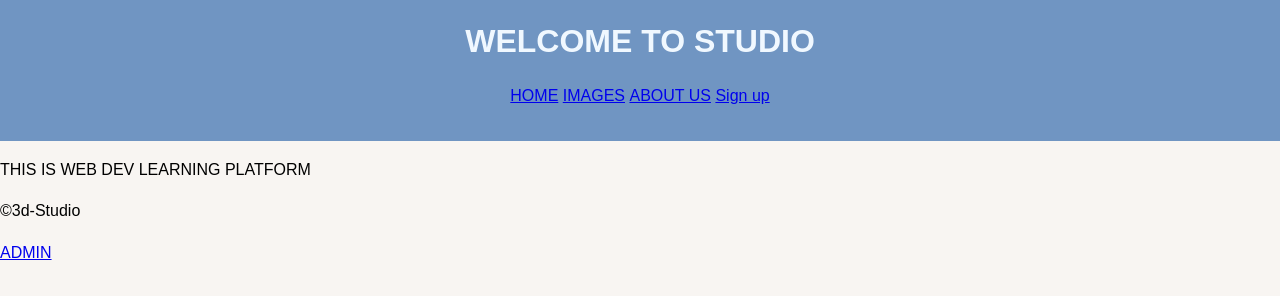
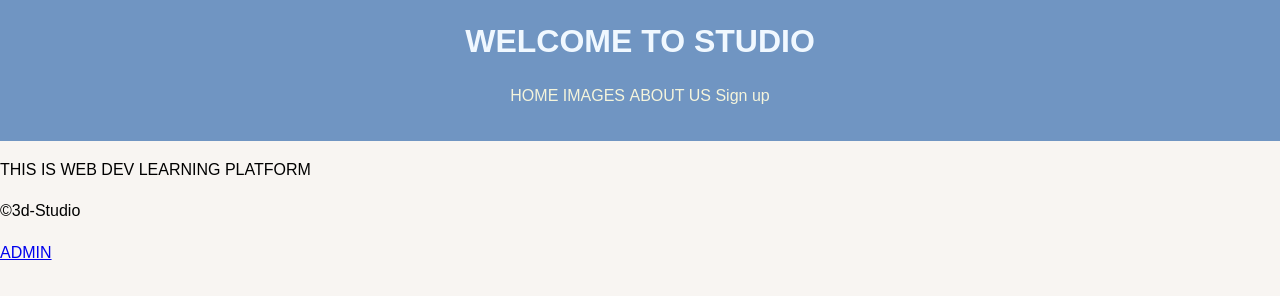
Before and after one commit to Karambir06/CSE329, a plain HTML site: page web.html in a window 1280 px wide. Drawn offline with Linux system fonts and the light colour scheme.

Commit message:
overwrite

```diff
--- a/style.css
+++ b/style.css
@@ -23,3 +23,7 @@ nav ul li{
     display: inline;
     margin: 0 15 px;
 }
+nav ul li a{
+   color: beige;
+   text-decoration: none;
+}
```
